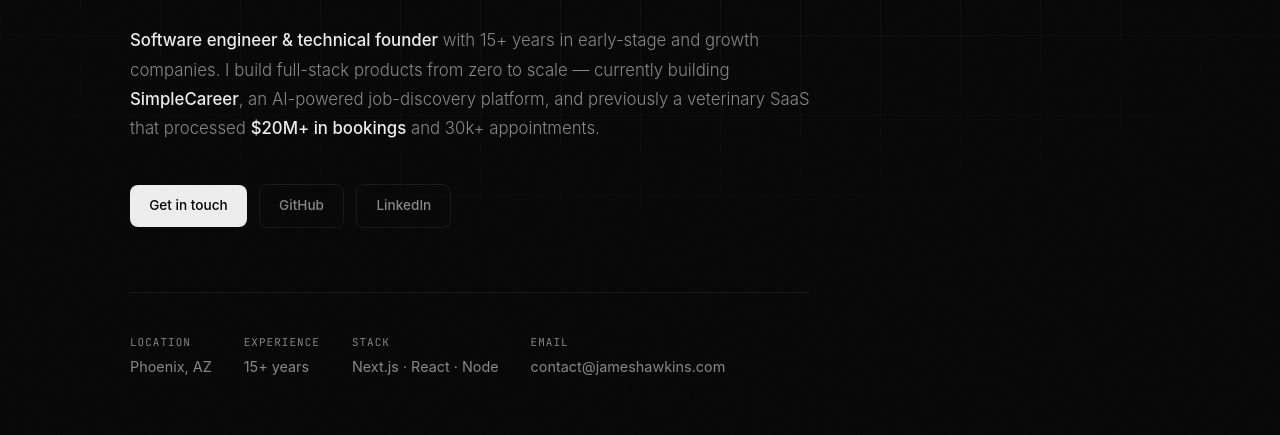
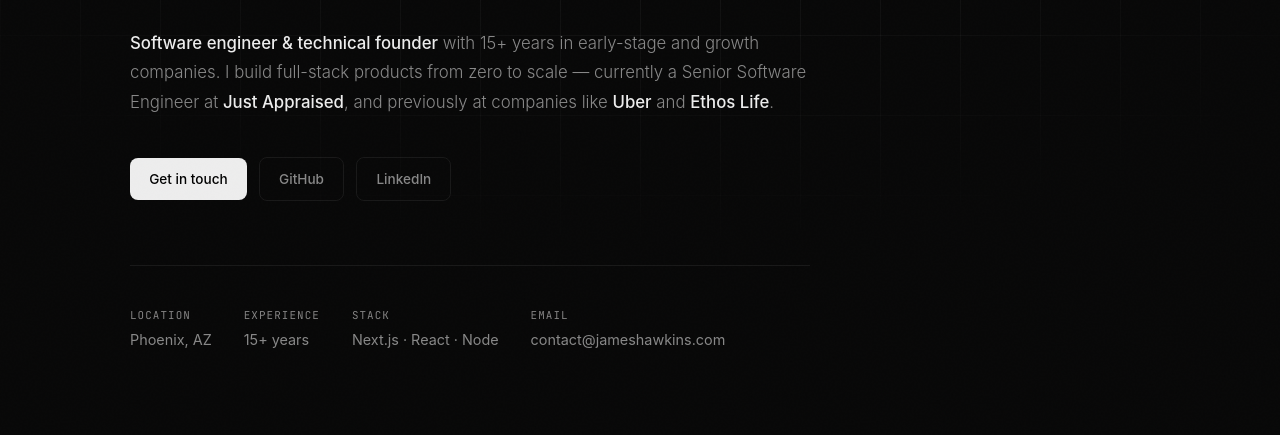
Before and after one commit to jameshawkinsjr/portfolio, a plain HTML site: page index.html in a window 1280 px wide. Shown: the part 365-800 px from the top of the page. Drawn offline with Linux system fonts and the light colour scheme.

Commit message:
Update bio to remove SimpleCareer and veterinary SaaS details
- Replace specific company mentions with generic 'companies like' phrasing
- Update hero tagline to reference Just Appraised instead of SimpleCareer
- Update meta, OG, and Twitter descriptions

```diff
--- a/index.html
+++ b/index.html
@@ -6,7 +6,7 @@
 
   <!-- Primary SEO -->
   <title>James Hawkins &mdash; Software Engineer &amp; Technical Founder | Phoenix, AZ</title>
-  <meta name="description" content="James Hawkins — software engineer &amp; technical founder in Phoenix, AZ. 15+ years building full-stack products at Uber, Ethos, and SimpleDVM ($20M+ in bookings)." />
+  <meta name="description" content="James Hawkins — software engineer &amp; technical founder in Phoenix, AZ. 15+ years building full-stack products at companies like Uber, Ethos, and Just Appraised." />
   <meta name="author" content="James Hawkins" />
   <meta name="robots" content="max-image-preview:large" />
   <link rel="canonical" href="https://jameshawkins.com/" />
@@ -16,7 +16,7 @@
   <meta property="og:site_name" content="James Hawkins" />
   <meta property="og:url" content="https://jameshawkins.com/" />
   <meta property="og:title" content="James Hawkins — Software Engineer &amp; Technical Founder" />
-  <meta property="og:description" content="Software engineer &amp; technical founder in Phoenix, AZ. 15+ years building full-stack products at Uber, Ethos, and SimpleDVM ($20M+ in bookings)." />
+  <meta property="og:description" content="Software engineer &amp; technical founder in Phoenix, AZ. 15+ years building full-stack products at companies like Uber, Ethos, and Just Appraised." />
   <meta property="og:image" content="https://jameshawkins.com/img/profile.jpg" />
   <meta property="og:image:width" content="677" />
   <meta property="og:image:height" content="677" />
@@ -26,7 +26,7 @@
   <!-- Twitter Card -->
   <meta name="twitter:card" content="summary" />
   <meta name="twitter:title" content="James Hawkins — Software Engineer &amp; Technical Founder" />
-  <meta name="twitter:description" content="Software engineer &amp; technical founder in Phoenix, AZ. 15+ years building full-stack products at Uber, Ethos, and SimpleDVM ($20M+ in bookings)." />
+  <meta name="twitter:description" content="Software engineer &amp; technical founder in Phoenix, AZ. 15+ years building full-stack products at companies like Uber, Ethos, and Just Appraised." />
   <meta name="twitter:image" content="https://jameshawkins.com/img/profile.jpg" />
   <meta name="twitter:image:alt" content="Portrait of James Hawkins" />
 
@@ -831,8 +831,7 @@
       </p>
       <p class="hero-tagline fade-in">
         <strong>Software engineer & technical founder</strong> with 15+ years in early-stage and growth companies.
-        I build full-stack products from zero to scale — currently building <strong>SimpleCareer</strong>, an AI-powered
-        job-discovery platform, and previously a veterinary SaaS that processed <strong>$20M+ in bookings</strong> and 30k+ appointments.
+        I build full-stack products from zero to scale — currently a Senior Software Engineer at <strong>Just Appraised</strong>, and previously at companies like <strong>Uber</strong> and <strong>Ethos Life</strong>.
       </p>
       <div class="hero-links fade-in">
         <a href="mailto:contact@jameshawkins.com" class="btn btn-primary">Get in touch</a>
```
